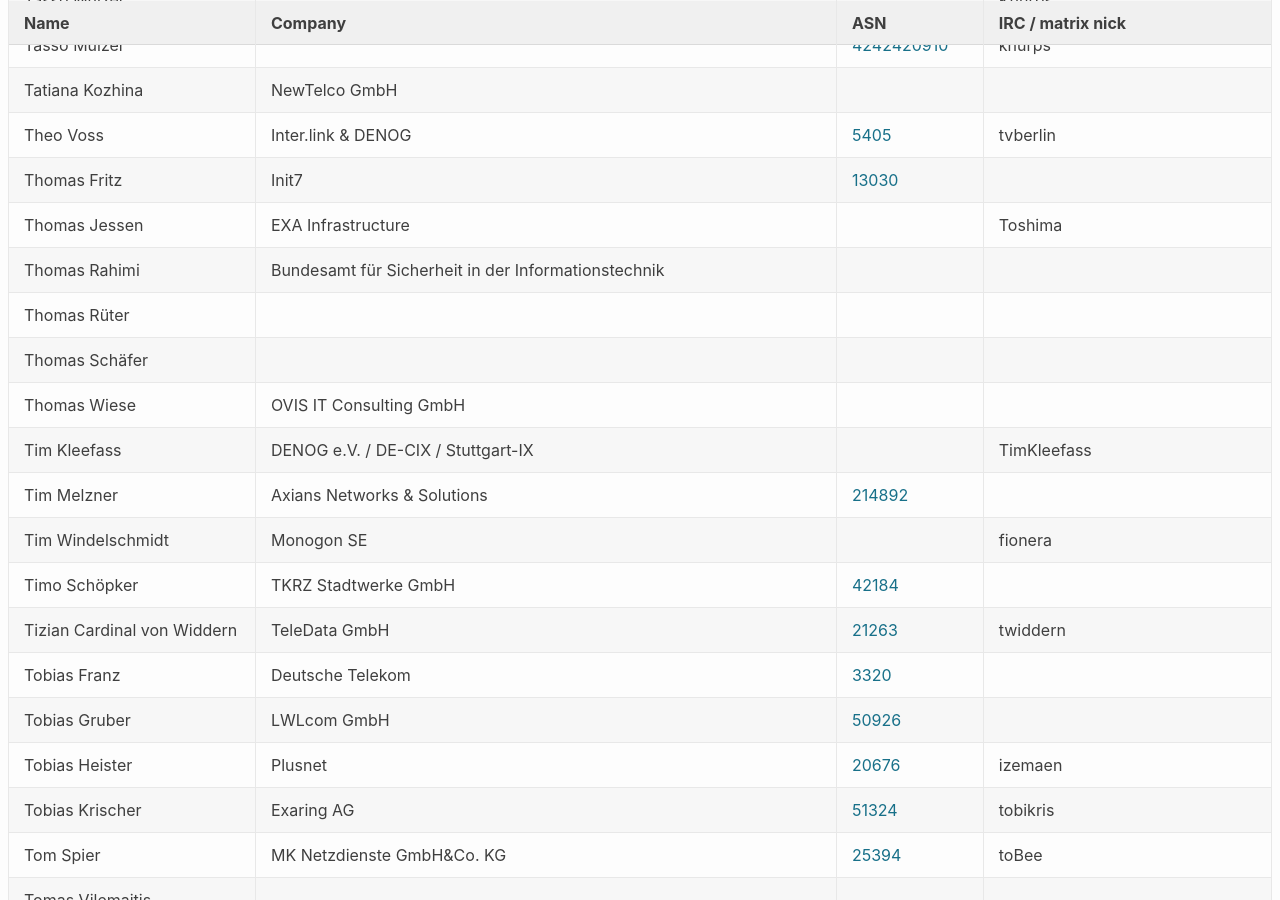
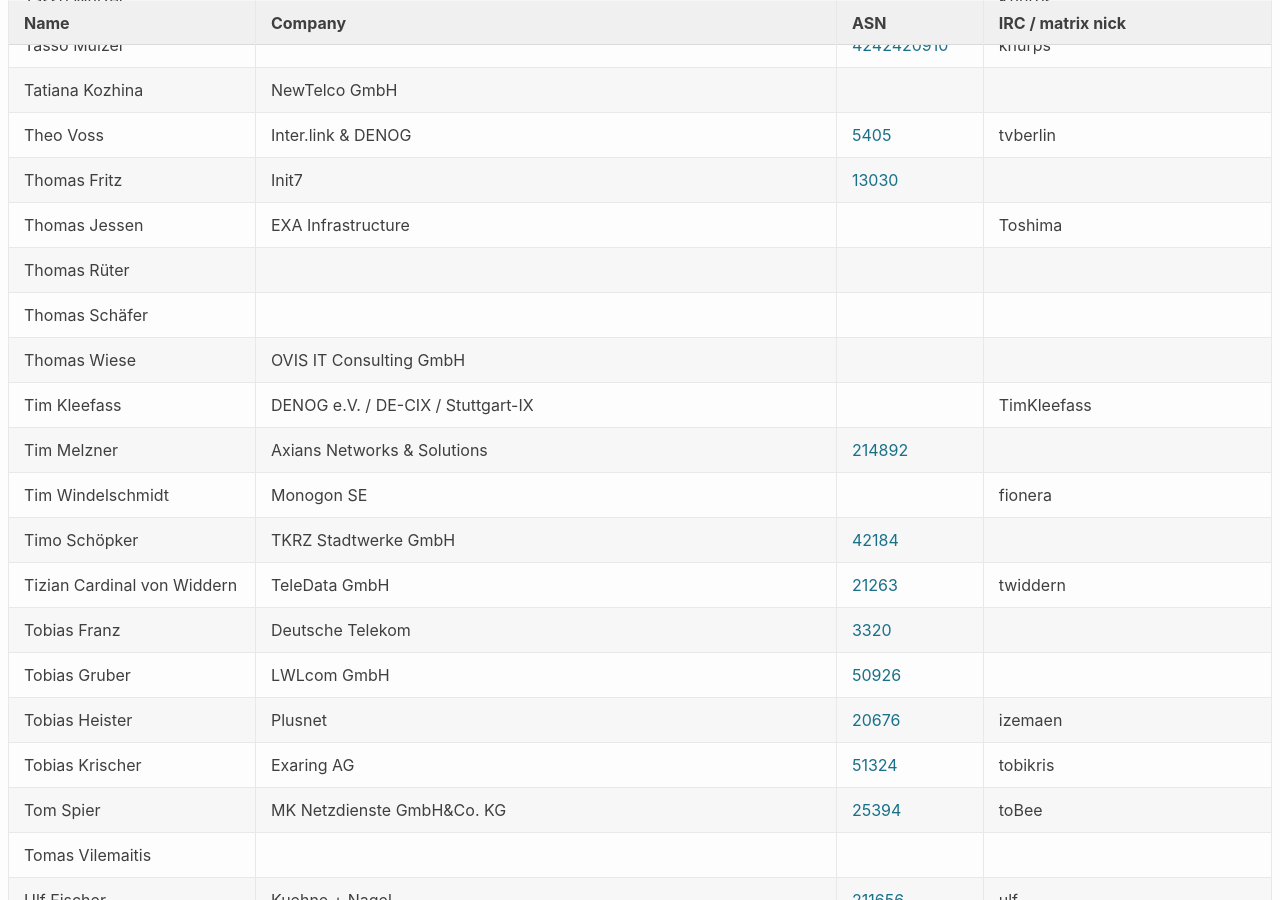
Before and after one commit to denog/pretix-attendeelist, a Jekyll site: the page built from denog16/index.markdown, in a window 1280 px wide and 900 px high, scrolled down 16270 px. Built offline with Jekyll 4.4.1, drawn with Linux system fonts in a browser that asks for light colours.

Commit message:
Latest data: Fri Oct 18 14:31:30 UTC 2024

```diff
--- a/_data/attendees_denog16_onsite.json
+++ b/_data/attendees_denog16_onsite.json
@@ -2166,12 +2166,6 @@
     "asn": null
   },
   {
-    "name": "Thomas Rahimi",
-    "company": "Bundesamt für Sicherheit in der Informationstechnik",
-    "irc": null,
-    "asn": null
-  },
-  {
     "name": "Thomas Rüter",
     "company": null,
     "irc": null,
```
